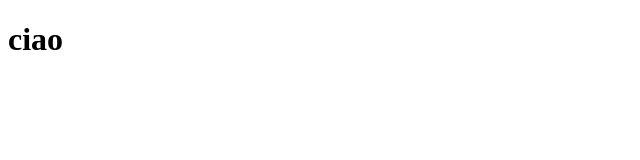
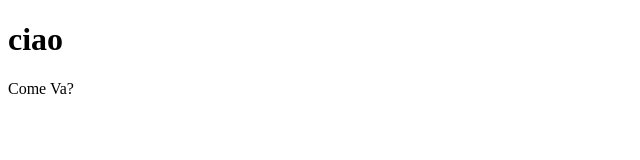
Before and after one commit to Alessandro-Rega/prova-progettofinale, a plain HTML site: page index.html in a window 1280 px wide. Shown: the full height of the page, 0-640 px from the left. Drawn offline with Linux system fonts and the light colour scheme.

Commit message:
come-va?

```diff
--- a/index.html
+++ b/index.html
@@ -8,5 +8,6 @@
 </head>
 <body>
     <h1>ciao</h1>
+    <p>Come Va?</p>
 </body>
 </html>
```
